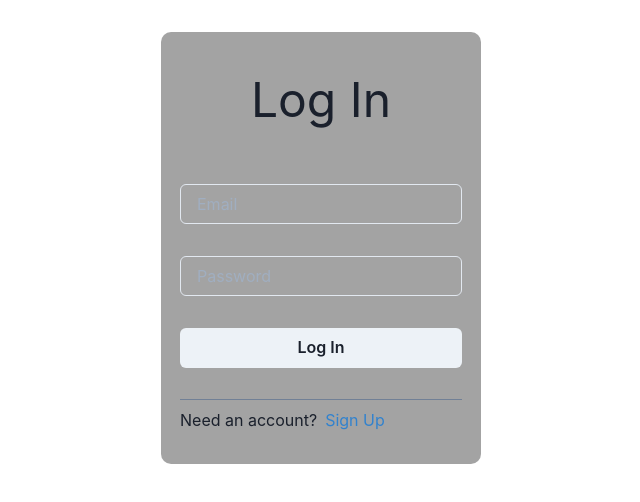
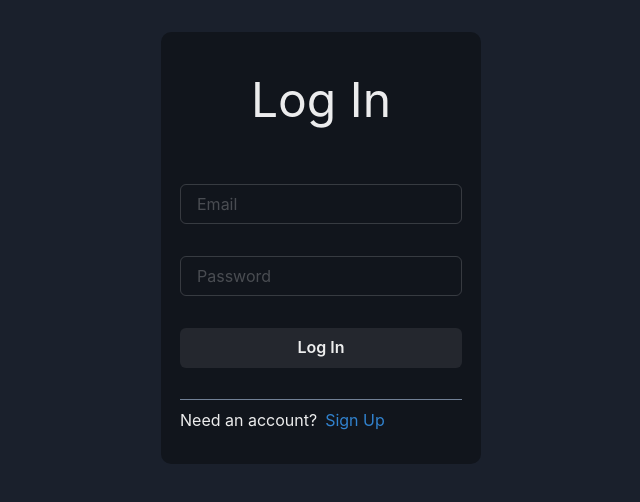
Before and after one commit to RenzoRomeo/chat-app-next, a Next.js app: page /login in a window 1280 px wide. Shown: the top 502 px of the page, without its empty margins (319-959 px from the left). Built offline with nearby package versions, Linux system fonts and the light colour scheme; no server answers.

Commit message:
Dark theme only

```diff
--- /dev/null
+++ b/src/pages/_document.tsx
@@ -0,0 +1,18 @@
+import NextDocument, { Html, Head, Main, NextScript } from 'next/document';
+import { ColorModeScript } from '@chakra-ui/react';
+import theme from '../theme';
+
+export default class Document extends NextDocument {
+  render() {
+    return (
+      <Html lang="en">
+        <Head />
+        <body>
+          <ColorModeScript initialColorMode={theme.config.initialColorMode} />
+          <Main />
+          <NextScript />
+        </body>
+      </Html>
+    )
+  }
+}
--- /dev/null
+++ b/src/theme.ts
@@ -0,0 +1,10 @@
+import { extendTheme, ThemeConfig } from '@chakra-ui/react';
+
+const config: ThemeConfig = {
+  initialColorMode: 'dark',
+  useSystemColorMode: false,
+};
+
+const theme = extendTheme({ config });
+
+export default theme;
```
